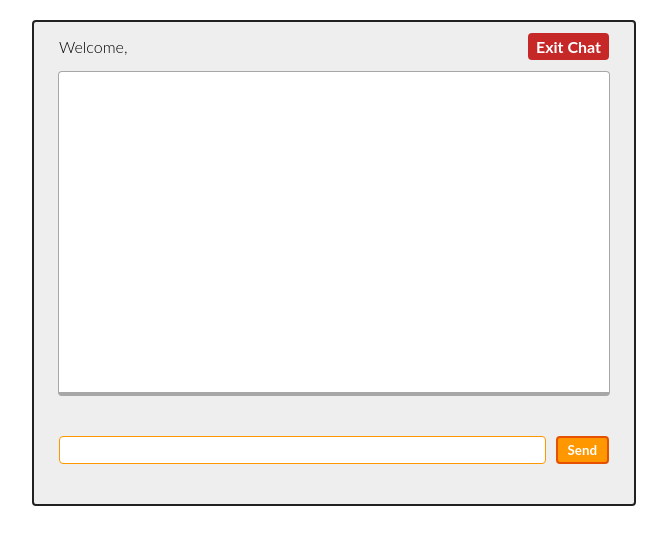
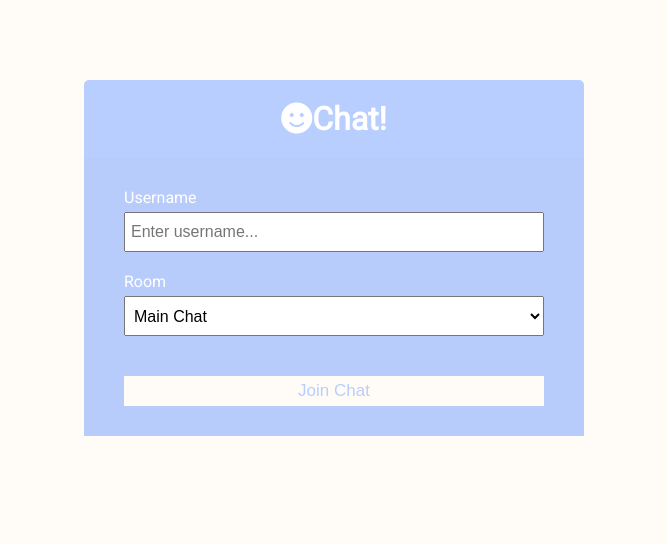
Before and after one commit to HilaryYates/chat-app, a plain HTML site: page index.html in a window 1280 px wide. Shown: the whole page, without its empty margins (306-973 px from the left). Drawn offline with Linux system fonts and the light colour scheme.

Commit message:
changed styles

```diff
--- a/index.html
+++ b/index.html
@@ -1,33 +1,45 @@
 <!DOCTYPE html>
-
 <html lang="en">
   <head>
-    <meta charset="utf-8" />
-
-    <title>Real time chat</title>
-
-    <meta name="description" content="Tuts+ Chat Application" />
-
+    <meta charset="UTF-8" />
+    <meta name="viewport" content="width=device-width, initial-scale=1.0" />
+    <meta http-equiv="X-UA-Compatible" content="ie=edge" />
+    <link
+      rel="stylesheet"
+      href="https://cdnjs.cloudflare.com/ajax/libs/font-awesome/5.12.1/css/all.min.css"
+      integrity="sha256-mmgLkCYLUQbXn0B1SRqzHar6dCnv9oZFPEC1g1cwlkk="
+      crossorigin="anonymous"
+    />
     <link rel="stylesheet" href="./style.css" />
+    <title>Real Time Chat App</title>
   </head>
-
   <body>
-    <div id="wrapper">
-      <div id="menu">
-        <p class="welcome">Welcome, <b></b></p>
-
-        <p class="logout"><a id="exit" href="#">Exit Chat</a></p>
-      </div>
-
-      <div id="chatbox"></div>
-
-      <form name="message" action="">
-        <input name="usermsg" type="text" id="usermsg" />
-
-        <input name="submitmsg" type="submit" id="submitmsg" value="Send" />
-      </form>
+    <div class="join-container">
+      <header class="join-header">
+        <h1><i class="fas fa-smile"></i>Chat!</h1>
+      </header>
+      <main class="join-main">
+        <form action="chat.html">
+          <div class="form-control">
+            <label for="username">Username</label>
+            <input
+              type="text"
+              name="username"
+              id="username"
+              placeholder="Enter username..."
+              required
+            />
+          </div>
+          <div class="form-control">
+            <label for="room">Room</label>
+            <select name="room" id="room">
+              <option value="JavaScript">Main Chat</option>
+              <option value="Python">Topic</option>
+            </select>
+          </div>
+          <button type="submit" class="btn">Join Chat</button>
+        </form>
+      </main>
     </div>
-
-    <script type="text/javascript"></script>
   </body>
 </html>
--- a/style.css
+++ b/style.css
@@ -1,192 +1,190 @@
+@import url("https://fonts.googleapis.com/css?family=Roboto&display=swap");
+
+:root {
+  --dark-color-a: #b8ceff;
+  --dark-color-b: #b8ccfc;
+  --light-color: #fffcf7;
+  --success-color: #5cb85c;
+  --error-color: #d9534f;
+}
+
 * {
+  box-sizing: border-box;
   margin: 0;
-
   padding: 0;
 }
 
 body {
-  margin: 20px auto;
-
-  font-family: "Lato";
-
-  font-weight: 300;
+  font-family: "Roboto", sans-serif;
+  font-size: 16px;
+  background: var(--light-color);
+  margin: 20px;
 }
 
-form {
-  padding: 15px 25px;
-
-  display: flex;
-
-  gap: 10px;
-
-  justify-content: center;
-}
-
-form label {
-  font-size: 1.5rem;
-
-  font-weight: bold;
-}
-
-input {
-  font-family: "Lato";
+ul {
+  list-style: none;
 }
 
 a {
-  color: #0000ff;
-
   text-decoration: none;
 }
 
-a:hover {
-  text-decoration: underline;
+.btn {
+  cursor: pointer;
+  padding: 5px 15px;
+  background: var(--light-color);
+  color: var(--dark-color-a);
+  border: 0;
+  font-size: 17px;
 }
 
-#wrapper,
-#loginform {
-  margin: 0 auto;
+/* Chat Page */
 
-  padding-bottom: 25px;
-
-  background: #eee;
-
-  width: 600px;
-
-  max-width: 100%;
-
-  border: 2px solid #212121;
-
-  border-radius: 4px;
+.chat-container {
+  max-width: 1100px;
+  background: #fff;
+  margin: 30px auto;
+  overflow: hidden;
 }
 
-#loginform {
-  padding-top: 18px;
-
-  text-align: center;
+.chat-header {
+  background: var(--dark-color-a);
+  color: #fff;
+  border-top-left-radius: 5px;
+  border-top-right-radius: 5px;
+  padding: 15px;
+  display: flex;
+  align-items: center;
+  justify-content: space-between;
 }
 
-#loginform p {
-  padding: 15px 25px;
-
-  font-size: 1.4rem;
-
-  font-weight: bold;
+.chat-main {
+  display: grid;
+  grid-template-columns: 1fr 3fr;
 }
 
-#chatbox {
-  text-align: left;
-
-  margin: 0 auto;
-
-  margin-bottom: 25px;
-
-  padding: 10px;
-
-  background: #fff;
-
-  height: 300px;
-
-  width: 530px;
-
-  border: 1px solid #a7a7a7;
-
-  overflow: auto;
-
-  border-radius: 4px;
-
-  border-bottom: 4px solid #a7a7a7;
+.chat-sidebar {
+  background: var(--dark-color-b);
+  color: #fff;
+  padding: 20px 20px 60px;
+  overflow-y: scroll;
 }
 
-#usermsg {
-  flex: 1;
-
-  border-radius: 4px;
-
-  border: 1px solid #ff9800;
+.chat-sidebar h2 {
+  font-size: 20px;
+  background: rgba(0, 0, 0, 0.1);
+  padding: 10px;
+  margin-bottom: 20px;
 }
 
-#name {
-  border-radius: 4px;
-
-  border: 1px solid #ff9800;
-
-  padding: 2px 8px;
+.chat-sidebar h3 {
+  margin-bottom: 15px;
 }
 
-#submitmsg,
-#enter {
-  background: #ff9800;
-
-  border: 2px solid #e65100;
-
-  color: white;
-
-  padding: 4px 10px;
-
-  font-weight: bold;
-
-  border-radius: 4px;
+.chat-sidebar ul li {
+  padding: 10px 0;
 }
 
-.error {
-  color: #ff0000;
+.chat-messages {
+  padding: 30px;
+  max-height: 500px;
+  overflow-y: scroll;
 }
 
-#menu {
-  padding: 15px 25px;
+.chat-messages .message {
+  padding: 10px;
+  margin-bottom: 15px;
+  background-color: var(--light-color);
+  border-radius: 5px;
+  overflow-wrap: break-word;
+}
 
+.chat-messages .message .meta {
+  font-size: 15px;
+  font-weight: bold;
+  color: var(--dark-color-b);
+  opacity: 0.7;
+  margin-bottom: 7px;
+}
+
+.chat-messages .message .meta span {
+  color: #777;
+}
+
+.chat-form-container {
+  padding: 20px 30px;
+  background-color: var(--dark-color-a);
+}
+
+.chat-form-container form {
   display: flex;
 }
 
-#menu p.welcome {
+.chat-form-container input[type="text"] {
+  font-size: 16px;
+  padding: 5px;
+  height: 40px;
   flex: 1;
 }
 
-a#exit {
-  color: white;
-
-  background: #c62828;
-
-  padding: 4px 8px;
-
-  border-radius: 4px;
-
-  font-weight: bold;
+/* Join Page */
+.join-container {
+  max-width: 500px;
+  margin: 80px auto;
+  color: #fff;
 }
 
-.msgln {
-  margin: 0 0 5px 0;
+.join-header {
+  text-align: center;
+  padding: 20px;
+  background: var(--dark-color-a);
+  border-top-left-radius: 5px;
+  border-top-right-radius: 5px;
 }
 
-.msgln span.left-info {
-  color: orangered;
+.join-main {
+  padding: 30px 40px;
+  background: var(--dark-color-b);
 }
 
-.msgln span.chat-time {
-  color: #666;
-
-  font-size: 60%;
-
-  vertical-align: super;
+.join-main p {
+  margin-bottom: 20px;
 }
 
-.msgln b.user-name,
-.msgln b.user-name-left {
-  font-weight: bold;
-
-  background: #546e7a;
-
-  color: white;
-
-  padding: 2px 4px;
-
-  font-size: 90%;
-
-  border-radius: 4px;
-
-  margin: 0 5px 0 0;
+.join-main .form-control {
+  margin-bottom: 20px;
 }
 
-.msgln b.user-name-left {
-  background: orangered;
+.join-main label {
+  display: block;
+  margin-bottom: 5px;
 }
+
+.join-main input[type="text"] {
+  font-size: 16px;
+  padding: 5px;
+  height: 40px;
+  width: 100%;
+}
+
+.join-main select {
+  font-size: 16px;
+  padding: 5px;
+  height: 40px;
+  width: 100%;
+}
+
+.join-main .btn {
+  margin-top: 20px;
+  width: 100%;
+}
+
+@media (max-width: 700px) {
+  .chat-main {
+    display: block;
+  }
+
+  .chat-sidebar {
+    display: none;
+  }
+}
```
Also changed, not shown: script.js (added).
